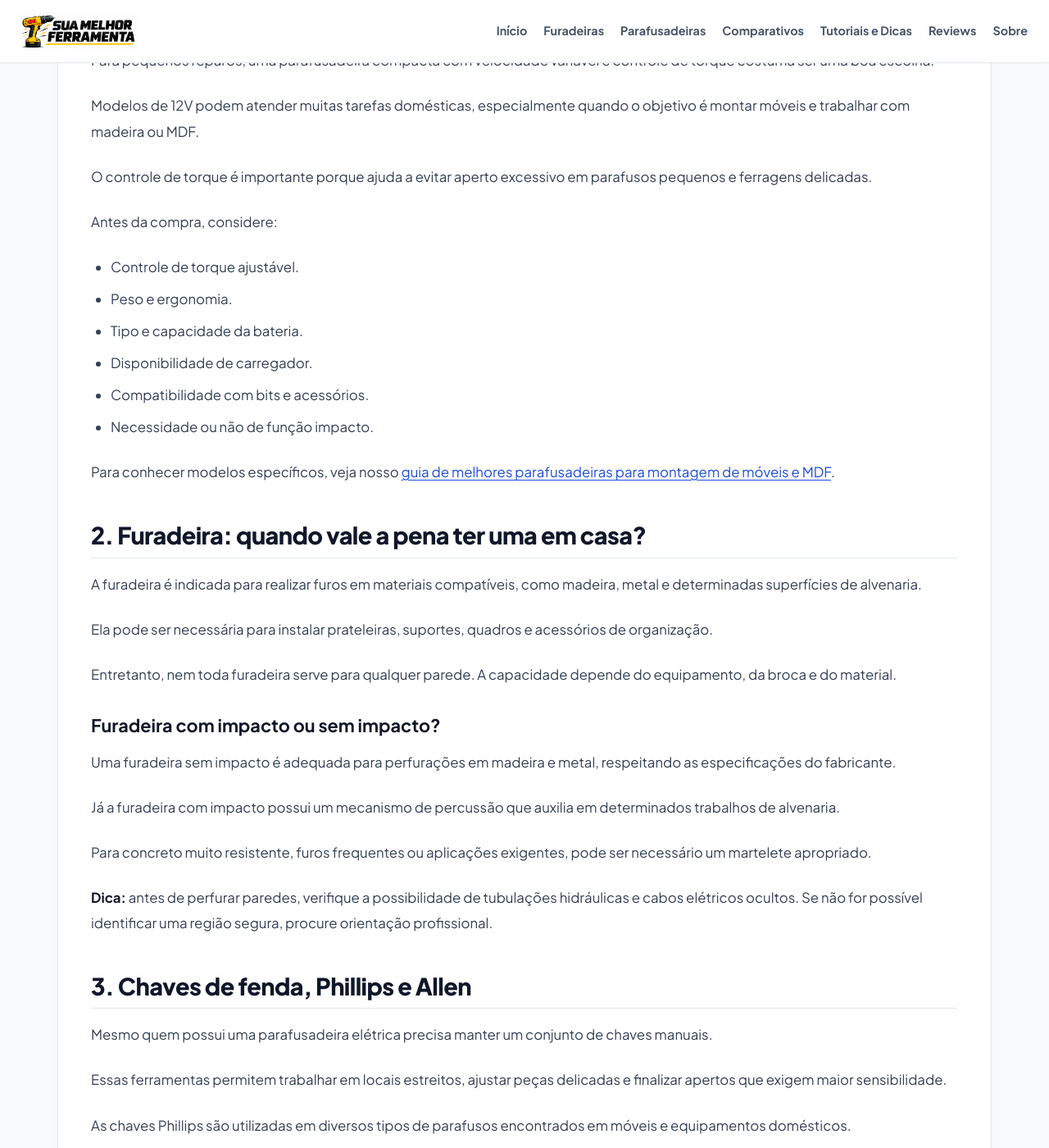
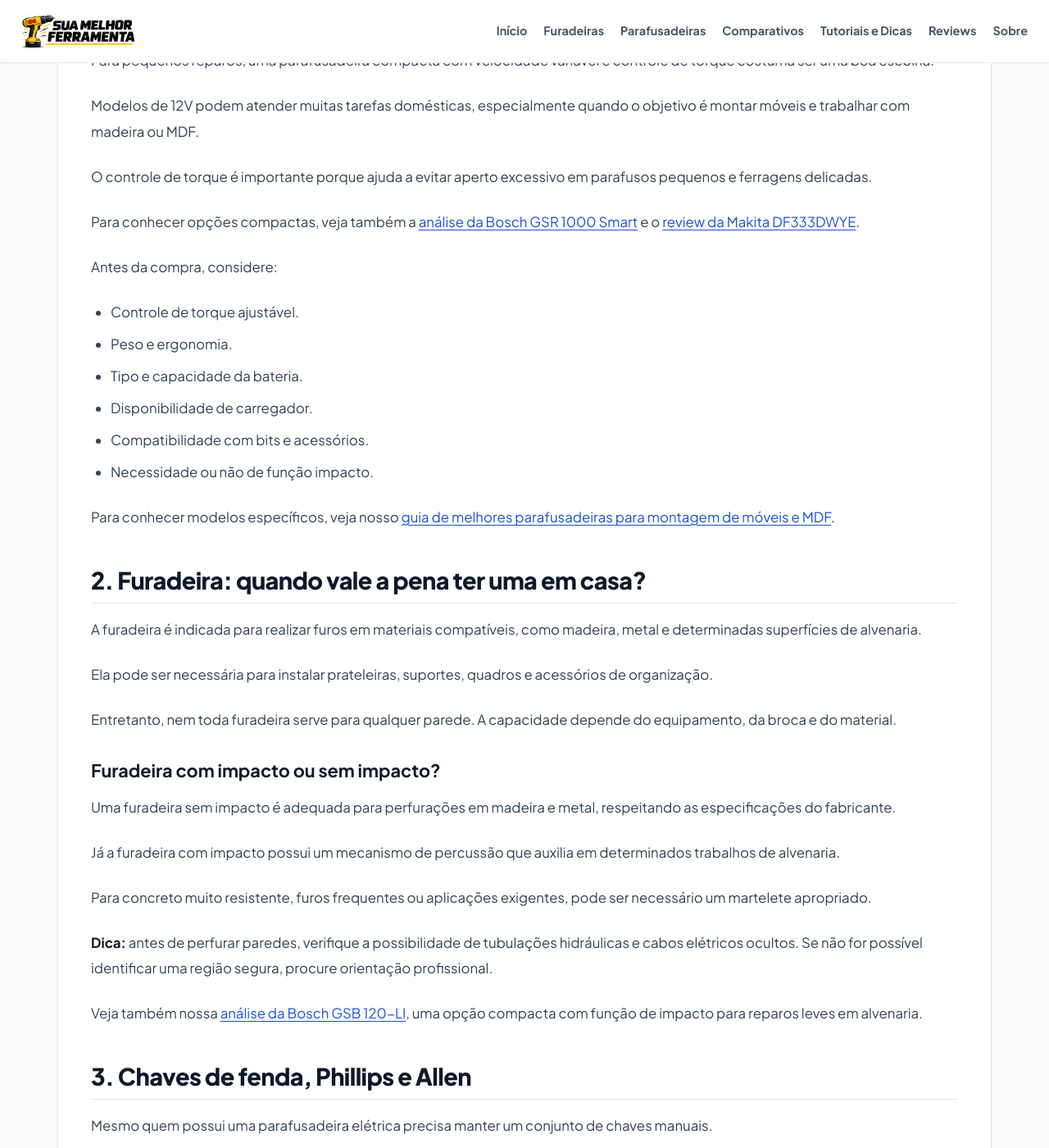
Before and after one commit to membroequipe/SiteReview, a Jekyll site: the page built from _posts/2026-11-04-ferramentas-para-reparos-em-casa.md, in a window 1280 px wide and 1400 px high, scrolled down 3590 px. Shown: the whole window at 82% size. Built offline with Jekyll 4.4.1, drawn with Linux system fonts in a browser that asks for light colours.

Commit message:
Update 2026-11-04-ferramentas-para-reparos-em-casa.md

```diff
--- a/_posts/2026-11-04-ferramentas-para-reparos-em-casa.md
+++ b/_posts/2026-11-04-ferramentas-para-reparos-em-casa.md
@@ -53,6 +53,8 @@ Modelos de 12V podem atender muitas tarefas domésticas, especialmente quando o
 
 O controle de torque é importante porque ajuda a evitar aperto excessivo em parafusos pequenos e ferragens delicadas.
 
+Para conhecer opções compactas, veja também a [análise da Bosch GSR 1000 Smart](/parafusadeiras/reviews/review-bosch-gsr-1000-smart/) e o [review da Makita DF333DWYE](/furadeiras/reviews/review-makita-df333dwye/).
+
 Antes da compra, considere:
 
 - Controle de torque ajustável.
@@ -81,6 +83,8 @@ Já a furadeira com impacto possui um mecanismo de percussão que auxilia em det
 Para concreto muito resistente, furos frequentes ou aplicações exigentes, pode ser necessário um martelete apropriado.
 
 **Dica:** antes de perfurar paredes, verifique a possibilidade de tubulações hidráulicas e cabos elétricos ocultos. Se não for possível identificar uma região segura, procure orientação profissional.
+
+Veja também nossa [análise da Bosch GSB 120-LI](/furadeiras/reviews/review-bosch-gsb-120-li/), uma opção compacta com função de impacto para reparos leves em alvenaria.
 
 ## 3. Chaves de fenda, Phillips e Allen
 
```
